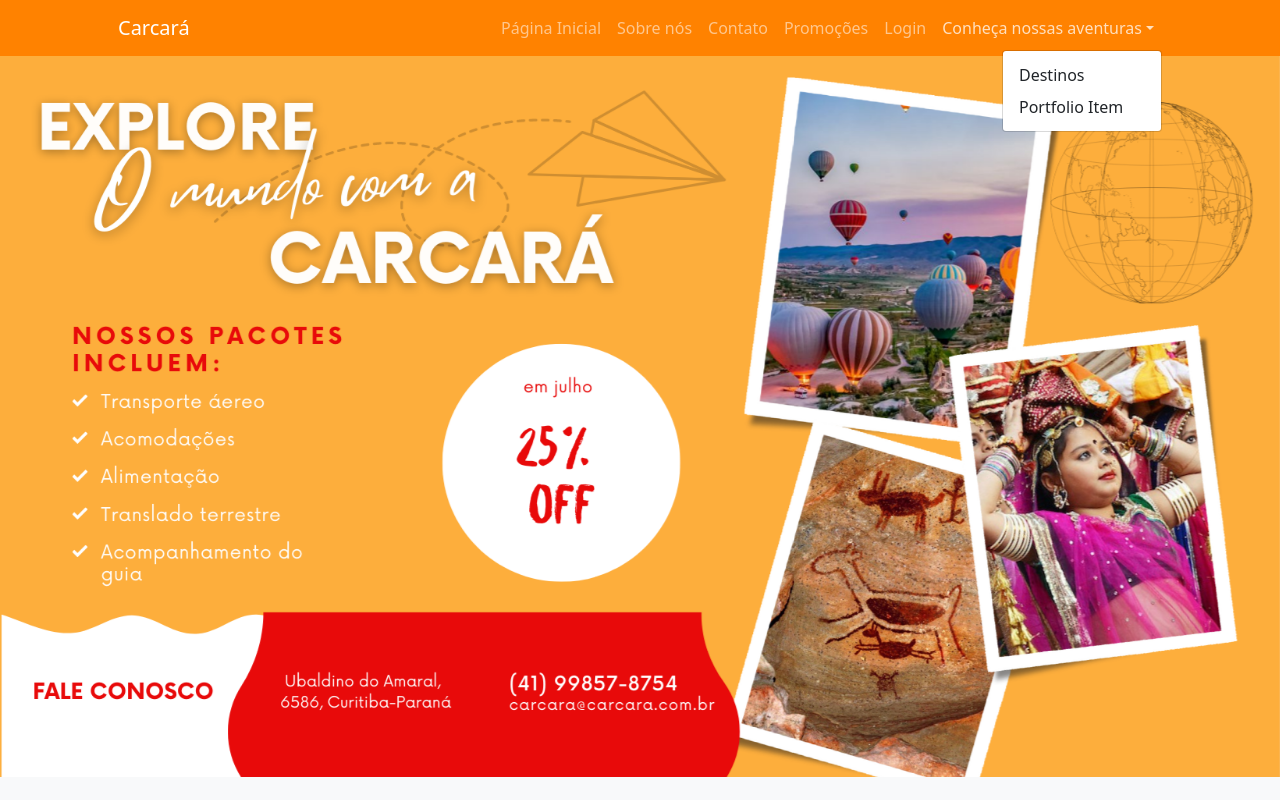
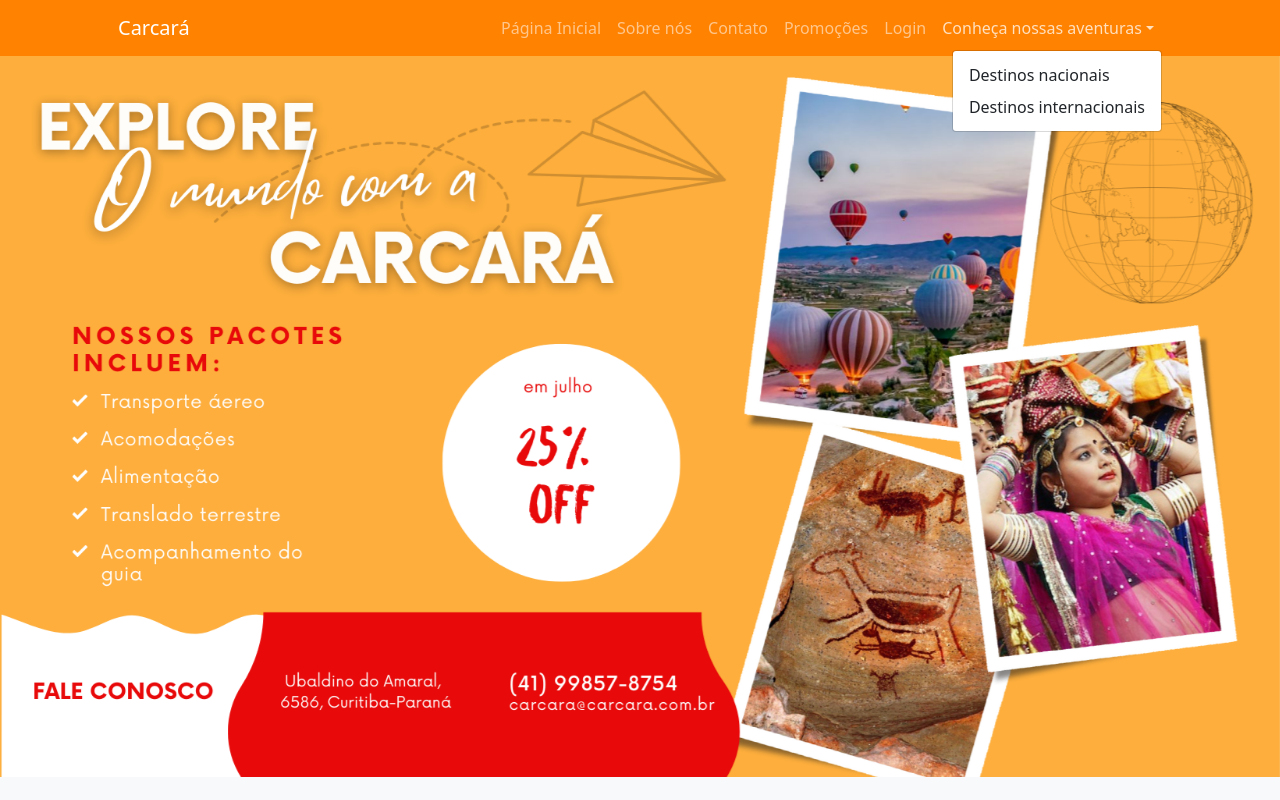
Before and after one commit to GreiOpolenski/projetoFinal1, a plain HTML site: page pricing.html in a window 1280 px wide. Both pictures are taken after a click on the button "Conheça nossas aventuras". Shown: the top 800 px of the page. Drawn offline with nearby package versions, Linux system fonts and the light colour scheme; a script that the page names is missing.

Commit message:
Update pricing.html

```diff
--- a/pricing.html
+++ b/pricing.html
@@ -6,16 +6,16 @@
         <meta name="description" content="" />
         <meta name="author" content="" />
         <title>Carcará viagens</title>
-        <!-- Favicon-->
+
         <link rel="icon" type="image/x-icon" href="assets/favicon-32x32.png" />
-        <!-- Bootstrap icons-->
+
         <link href="https://cdn.jsdelivr.net/npm/bootstrap-icons@1.5.0/font/bootstrap-icons.css" rel="stylesheet" />
-        <!-- Core theme CSS (includes Bootstrap)-->
+
         <link href="css/styles.css" rel="stylesheet" />
     </head>
     <body class="d-flex flex-column">
         <main class="flex-shrink-0">
-            <!-- Navigation-->
+
             <nav class="navbar navbar-expand-lg navbar-dark bg-dark">
                 <div class="container px-5">
                     <a class="navbar-brand" href="index.html">Carcará</a>
@@ -30,8 +30,8 @@
                             <li class="nav-item dropdown">
                                 <a class="nav-link dropdown-toggle" id="navbarDropdownPortfolio" href="#" role="button" data-bs-toggle="dropdown" aria-expanded="false">Conheça nossas aventuras</a>
                                 <ul class="dropdown-menu dropdown-menu-end" aria-labelledby="navbarDropdownPortfolio">
-                                    <li><a class="dropdown-item" href="portfolio-overview.html">Destinos</a></li>
-                                    <li><a class="dropdown-item" href="portfolio-item.html">Portfolio Item</a></li>
+                                    <li><a class="dropdown-item" href="portfolio-overview.html">Destinos nacionais</a></li>
+                                    <li><a class="dropdown-item" href="portfolio-item.html">Destinos internacionais</a></li>
                                 </ul>
                             </li>
                         </ul>
```
